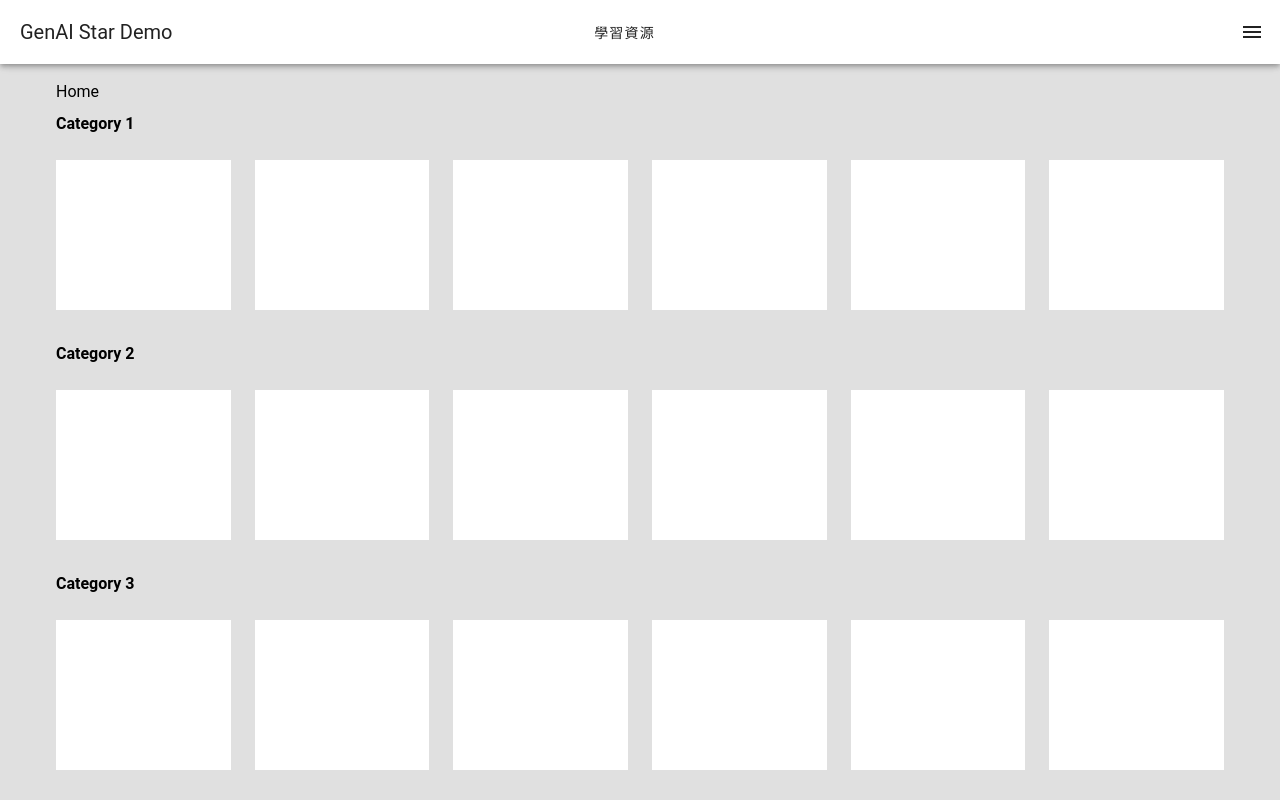
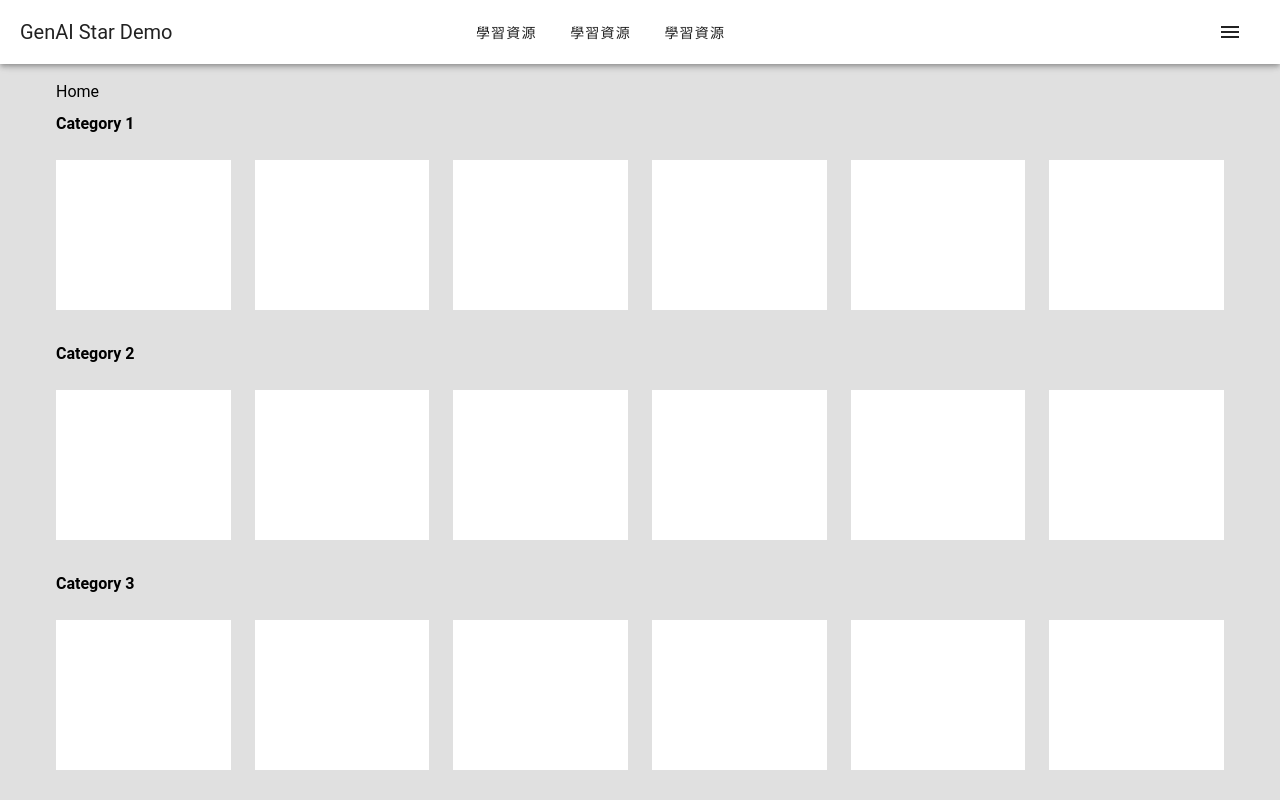
Before and after one commit to CK642509/genai_star_demo, a Vue app: page / in a window 1280 px wide. Both pictures are taken after a click on the button "登入". Shown: the top 800 px of the page. Built offline with nearby package versions, Linux system fonts and the light colour scheme.

Commit message:
feat: 調整 NavBar
- 點擊左側名稱會回到首頁
- 固定右邊按鈕寬度

```diff
--- a/src/App.vue
+++ b/src/App.vue
@@ -1,23 +1,32 @@
 <script setup lang="ts">
-import { RouterView } from "vue-router";
-
+import { RouterView, useRouter } from "vue-router";
 import { ref } from "vue";
 
 const drawer = ref<boolean>(false);
 const isLogin = ref<boolean>(false);
+
+const router = useRouter();
+
+function navigateHome() {
+  router.push('/');
+}
 </script>
 
 <template>
   <v-app id="inspire">
     <v-app-bar>
-      <v-toolbar-title to="/">GenAI Star Demo</v-toolbar-title>
+      <v-toolbar-title @click="navigateHome">GenAI Star Demo</v-toolbar-title>
+      <v-btn to="/resource">學習資源</v-btn>
+      <v-btn to="/resource">學習資源</v-btn>
       <v-btn to="/resource">學習資源</v-btn>
       <v-spacer />
-      <v-btn v-if="!isLogin" @click="isLogin = true">登入</v-btn>
-      <v-app-bar-nav-icon
-        v-if="isLogin"
-        @click="drawer = !drawer"
-      ></v-app-bar-nav-icon>
+      <div style="width: 100px;" class="d-flex justify-center">
+        <v-btn v-if="!isLogin" @click="isLogin = true">登入</v-btn>
+        <v-app-bar-nav-icon
+          v-if="isLogin"
+          @click="drawer = !drawer"
+        ></v-app-bar-nav-icon>
+      </div>
     </v-app-bar>
 
     <v-navigation-drawer v-model="drawer" location="right" temporary>
```
